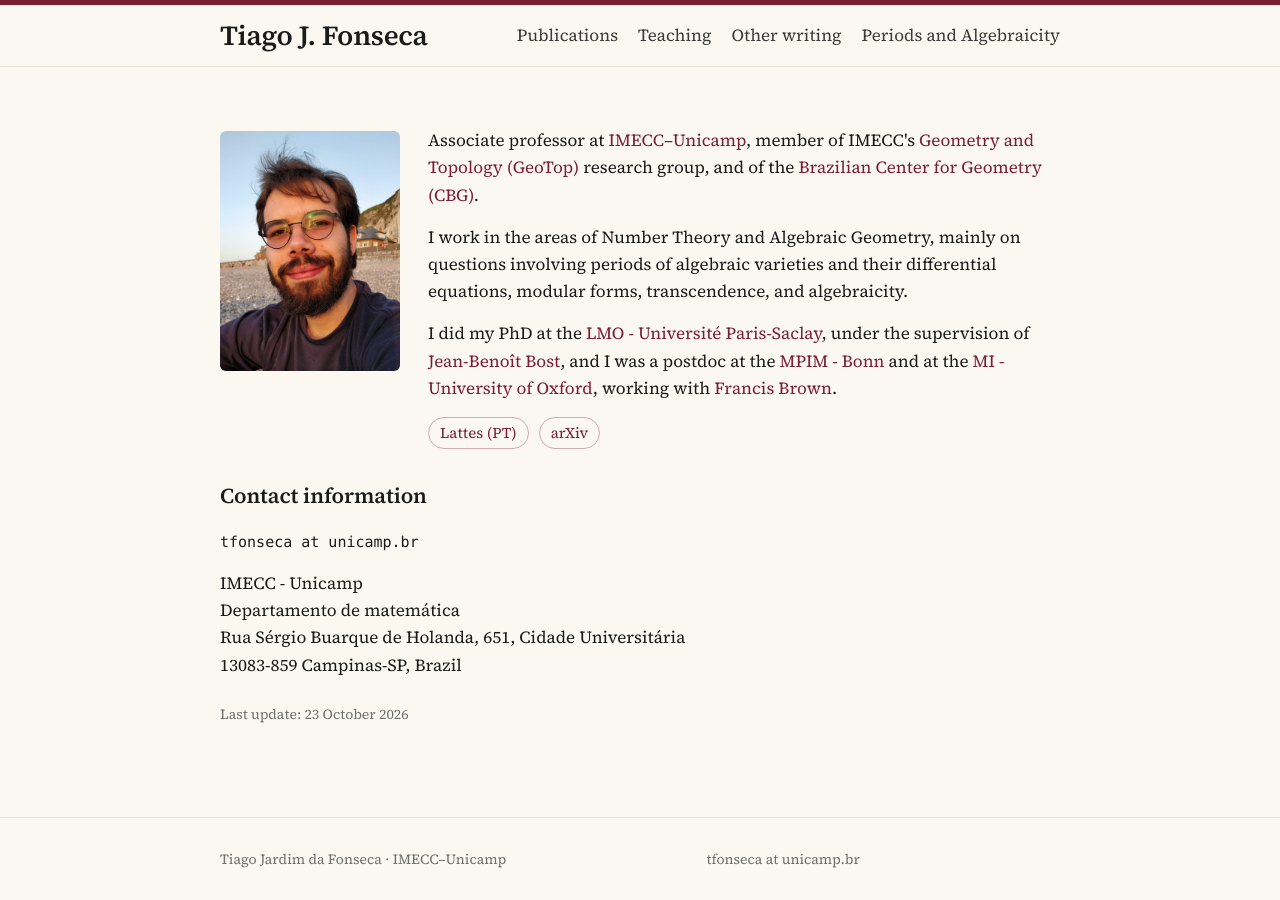
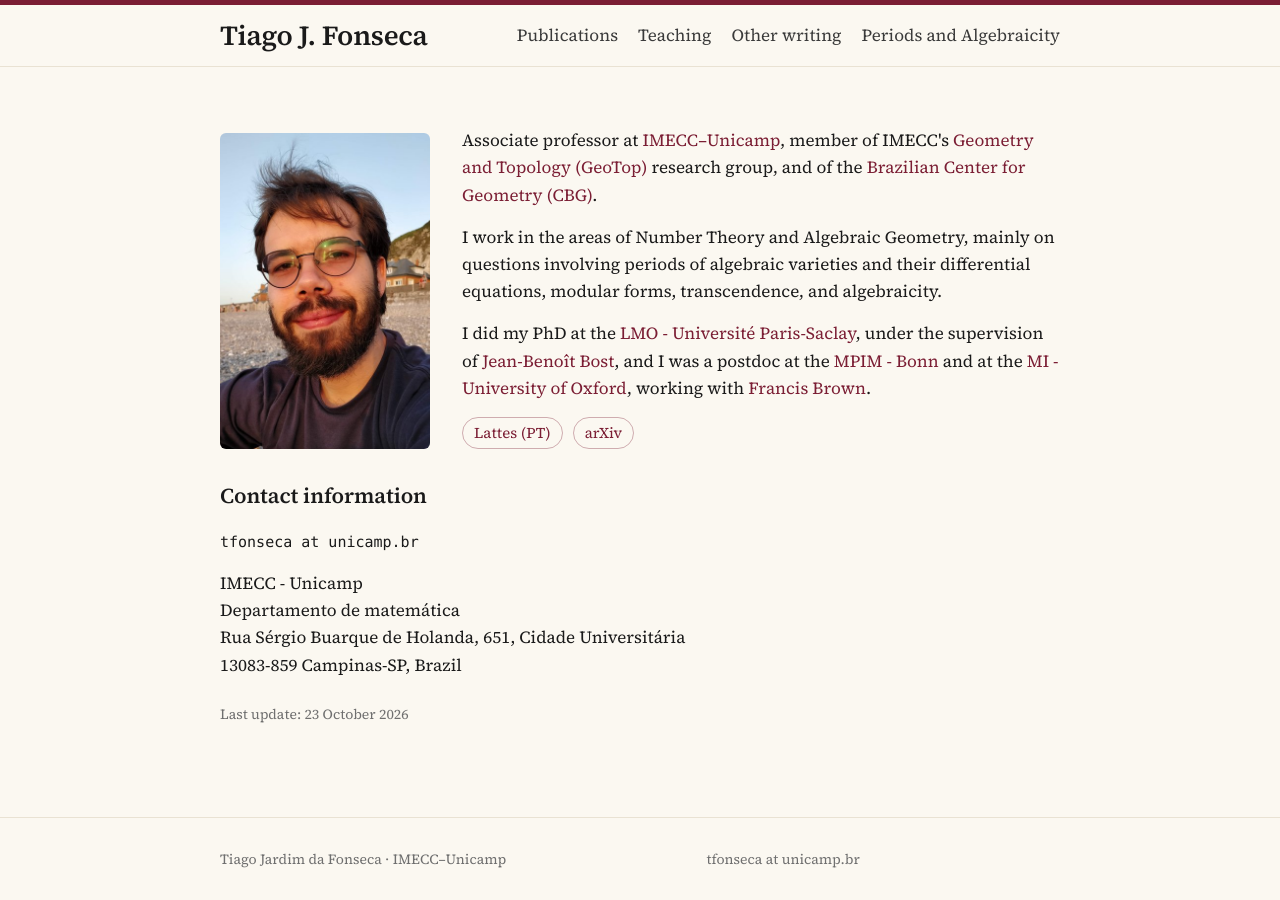
Before and after one commit to tjfonseca/tjfonseca.github.io, a Jekyll site: the page built from index.md, in a window 1280 px wide. Built offline with Jekyll 4.4.1, drawn with Linux system fonts in a browser that asks for light colours.

Commit message:
Align homepage photo with the bio
The photo now spans the whole bio block: its top lines up with the
first line of text and its bottom with the row of link buttons.

Co-Authored-By: Claude Opus 5.5 <noreply@anthropic.com>
Claude-Session: https://claude.ai/code/session_01R98JVardW9k5os3YAuzcpz

```diff
--- a/assets/css/style.scss
+++ b/assets/css/style.scss
@@ -41,17 +41,30 @@ $warm-border:        #e9e2d3;
 
 .profile {
   display: flex;
-  gap: 28px;
-  align-items: flex-start;
-  margin-bottom: 24px;
+  gap: 32px;
+  align-items: stretch;
+  margin-bottom: 28px;
 }
 
+/* The photo spans the whole bio: top aligned with the first line of
+   text, bottom aligned with the row of link buttons. */
 .profile-photo {
-  flex: 0 0 auto;
-  width: 180px;
+  flex: 0 0 210px;
+  width: 210px;
   height: auto;
+  min-height: 240px;
+  object-fit: cover;
+  object-position: 50% 30%;
   border-radius: 6px;
-  margin-top: 4px;
+  margin-top: 6px;
+}
+
+.profile-text > p:first-child {
+  margin-top: 0;
+}
+
+.profile-text .profile-links {
+  margin-bottom: 0;
 }
 
 .profile-text {
@@ -93,7 +106,11 @@ $warm-border:        #e9e2d3;
   }
 
   .profile-photo {
-    width: 150px;
+    flex: 0 0 auto;
+    width: 160px;
+    height: 213px;
+    min-height: 0;
+    margin-top: 0;
   }
 }
 
```
